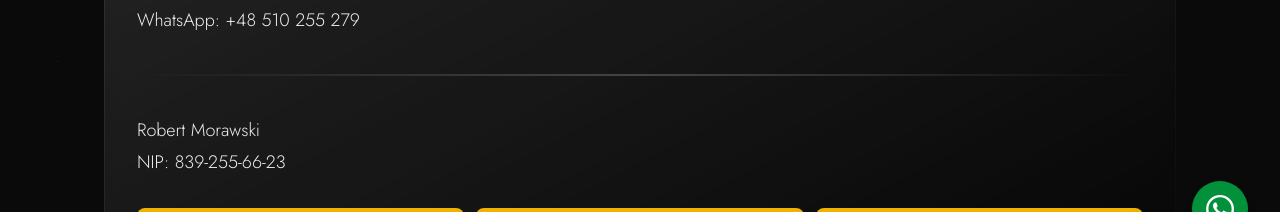
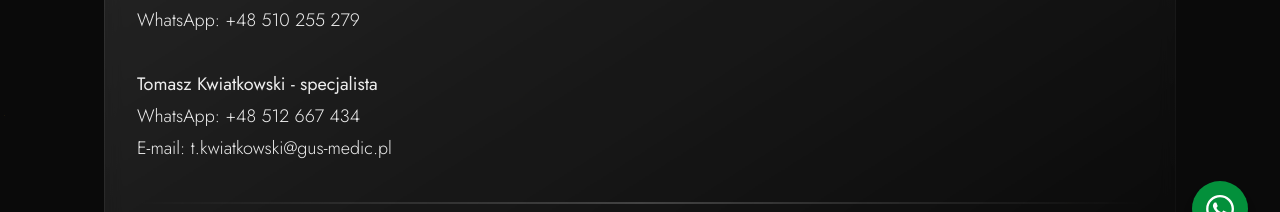
Before and after one commit to norbikam/GUS, a Next.js app: page /kontakt in a window 1280 px wide. Shown: the part 523-735 px from the top of the page. Built offline with nearby package versions, Linux system fonts and the light colour scheme; no server answers; the database is empty.

Commit message:
tomasz kwiatkowski

```diff
--- a/app/kontakt/page.tsx
+++ b/app/kontakt/page.tsx
@@ -68,6 +68,10 @@ export default function KatalogPage() {
               <li>Telefon: +48 510 255 279</li>
               <li>E-mail: kontakt@gus-medic.pl</li>
               <li>WhatsApp: +48 510 255 279</li>
+              <li><br/></li>
+              <li><b>Tomasz Kwiatkowski - specjalista</b></li>
+              <li>WhatsApp: +48 512 667 434</li>
+              <li>E-mail: t.kwiatkowski@gus-medic.pl</li>
               <div className="my-10 w-full">
                 <div className="h-[2px] w-full bg-gradient-to-r from-transparent via-white/20 to-transparent" />
               </div>
```
